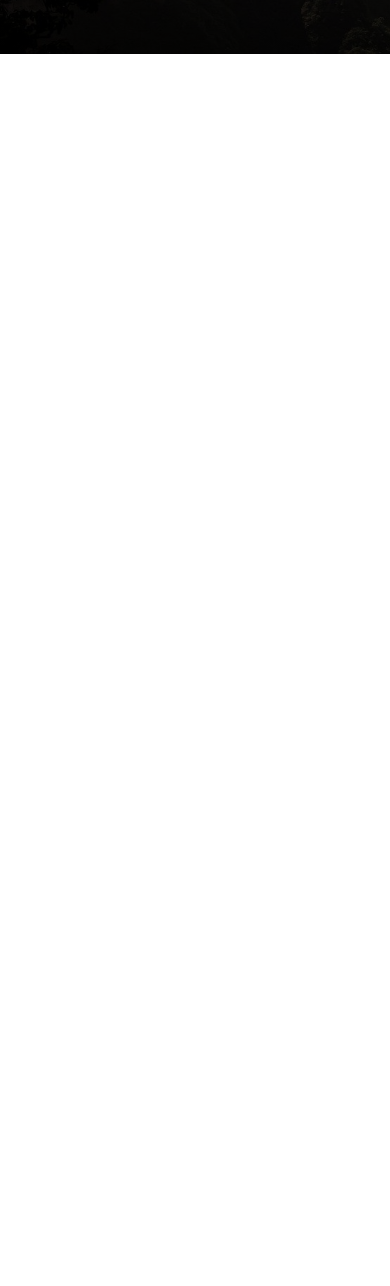
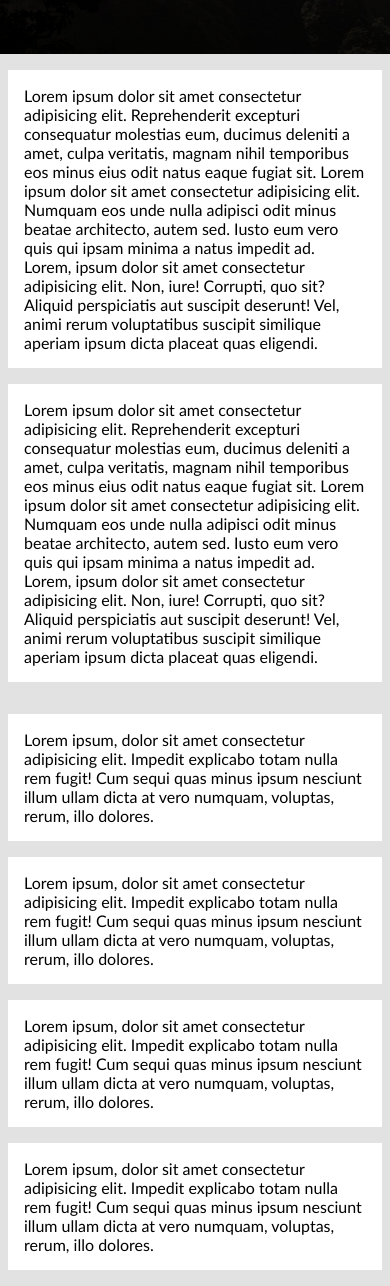
Before and after one commit to Bartosz27Z/pierwsza-strona-www, a plain HTML site: page index.html in a window 390 px wide. Shown: the part 664-1950 px from the top of the page. Before the commit the page ends 844 px from the top, so only its background shows below. Drawn offline with Linux system fonts and the light colour scheme.

Commit message:
main section 2 column layout ready

```diff
--- a/index.html
+++ b/index.html
@@ -29,6 +29,20 @@
         </div>
     </section>
 
+    <main>
+        <div class="container">
+            <section id="mainColumn">
+                <p class="mainItem">Lorem ipsum dolor sit amet consectetur adipisicing elit. Reprehenderit excepturi consequatur molestias eum, ducimus deleniti a amet, culpa veritatis, magnam nihil temporibus eos minus eius odit natus eaque fugiat sit. Lorem ipsum dolor sit amet consectetur adipisicing elit. Numquam eos unde nulla adipisci odit minus beatae architecto, autem sed. Iusto eum vero quis qui ipsam minima a natus impedit ad. Lorem, ipsum dolor sit amet consectetur adipisicing elit. Non, iure! Corrupti, quo sit? Aliquid perspiciatis aut suscipit deserunt! Vel, animi rerum voluptatibus suscipit similique aperiam ipsum dicta placeat quas eligendi.</p>
+                <p class="mainItem">Lorem ipsum dolor sit amet consectetur adipisicing elit. Reprehenderit excepturi consequatur molestias eum, ducimus deleniti a amet, culpa veritatis, magnam nihil temporibus eos minus eius odit natus eaque fugiat sit. Lorem ipsum dolor sit amet consectetur adipisicing elit. Numquam eos unde nulla adipisci odit minus beatae architecto, autem sed. Iusto eum vero quis qui ipsam minima a natus impedit ad. Lorem, ipsum dolor sit amet consectetur adipisicing elit. Non, iure! Corrupti, quo sit? Aliquid perspiciatis aut suscipit deserunt! Vel, animi rerum voluptatibus suscipit similique aperiam ipsum dicta placeat quas eligendi.</p>
+            </section>
+            <section id="mainAside">
+                <p class="mainItem">Lorem ipsum, dolor sit amet consectetur adipisicing elit. Impedit explicabo totam nulla rem fugit! Cum sequi quas minus ipsum nesciunt illum ullam dicta at vero numquam, voluptas, rerum, illo dolores.</p>
+                <p class="mainItem">Lorem ipsum, dolor sit amet consectetur adipisicing elit. Impedit explicabo totam nulla rem fugit! Cum sequi quas minus ipsum nesciunt illum ullam dicta at vero numquam, voluptas, rerum, illo dolores.</p>
+                <p class="mainItem">Lorem ipsum, dolor sit amet consectetur adipisicing elit. Impedit explicabo totam nulla rem fugit! Cum sequi quas minus ipsum nesciunt illum ullam dicta at vero numquam, voluptas, rerum, illo dolores.</p>
+                <p class="mainItem">Lorem ipsum, dolor sit amet consectetur adipisicing elit. Impedit explicabo totam nulla rem fugit! Cum sequi quas minus ipsum nesciunt illum ullam dicta at vero numquam, voluptas, rerum, illo dolores.</p>
+            </section>
+        </div>
+    </main>
 
     <script>
         function myFunction(){
--- a/style.css
+++ b/style.css
@@ -1,5 +1,6 @@
 :root{
     --kolorGlowny:#aa4444;
+    --kolorTla:rgb(226, 226, 226);
 }
 
 body{
@@ -84,10 +85,29 @@ header > hr{
     font-weight: 600;
     margin-bottom: 2rem;
 }
+/* --------- /Baner ---------- */
 
+/* --------- Main ---------- */
+main{
+    background:var(--kolorTla);
+}
 
+main .container{
+    display: flex;
+}
+.mainItem{
+    background:white;
+    padding:1rem;
+    margin:1rem 0.5rem;
+}
+main .container #mainColumn{
+    flex:70vw;
+}
 
-/* --------- /Baner ---------- */
+main .container #mainAside{
+    flex:30vw;
+}
+/* --------- /Main ---------- */
 
 @media screen and (max-width:800px){
 
@@ -128,8 +148,17 @@ header > hr{
     .baner h3{
         font-size: 7vw;
     }
-
-
 /* --------- /Baner ---------- */
 
+/* --------- Main ---------- */
+main .container{
+    flex-direction: column;
 }
+main .container #mainColumn{
+    flex:auto;
+}
+main .container #mainAside{
+    flex:auto;
+}
+/* --------- /Main ---------- */
+}
```
